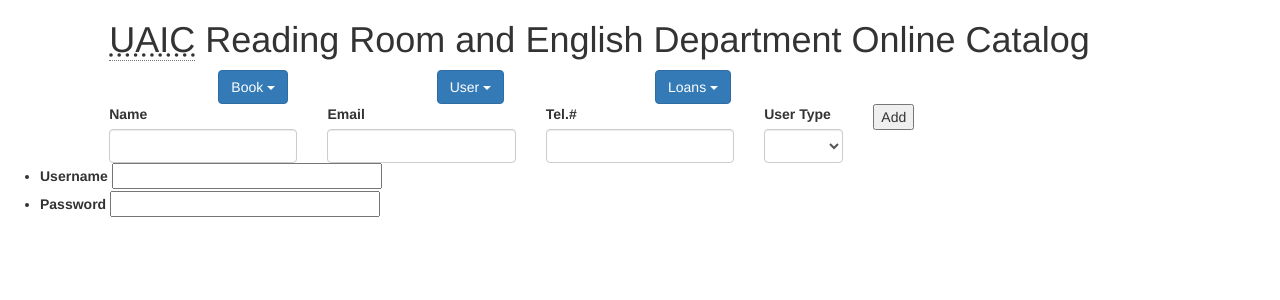
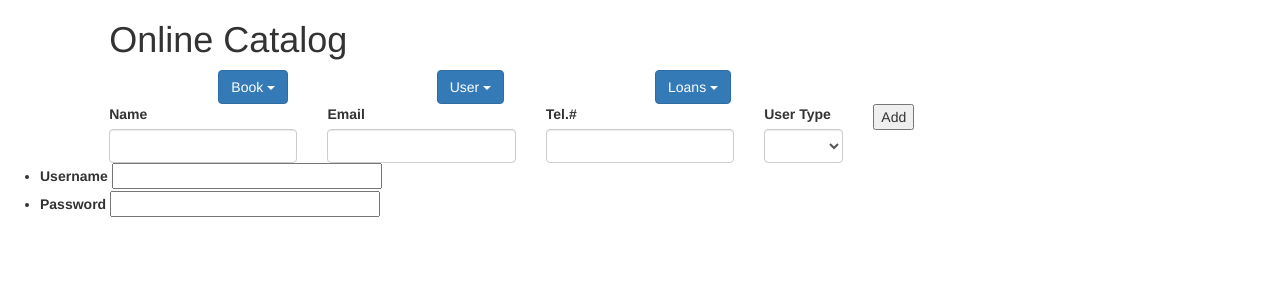
Before and after one commit to dinoupe/readingRoomCatalog, a PHP site: page /show_adduser.php in a window 1280 px wide. Shown: the top 300 px of the page. Run offline with PHP 8.4, Linux system fonts and the light colour scheme; some libraries are stand-ins or nearby versions.

Commit message:
removed useless stuff

```diff
--- a/common_bits.php
+++ b/common_bits.php
@@ -7,7 +7,7 @@ $menu_bar;
 if (empty($_SESSION) || ($_SESSION['type']!=='Admin' )){
   $menu_bar='<div class="row">
   <div class="col-md-10 col-md-offset-1 ptitle">
-  <h1><abbr title="Alexandru Ioan Cuza University">UAIC</abbr> Reading Room and English Department Online Catalog</h1>
+  <h1>Online Catalog</h1>
 </div></div>
 <div class="row pmenu">
   <div class="dropdown col-md-2 col-md-offset-2">
@@ -30,7 +30,7 @@ if (empty($_SESSION) || ($_SESSION['type']!=='Admin' )){
 else{
   $menu_bar='<div class="row">
   <div class="col-md-10 col-md-offset-1 ptitle">
-    <h1><abbr title="Alexandru Ioan Cuza University">UAIC</abbr> Reading Room and English Department Online Catalog</h1>
+    <h1>Online Catalog</h1>
 </div></div>
 <div class="row pmenu">
   <div class="dropdown col-md-2 col-md-offset-2">
```
